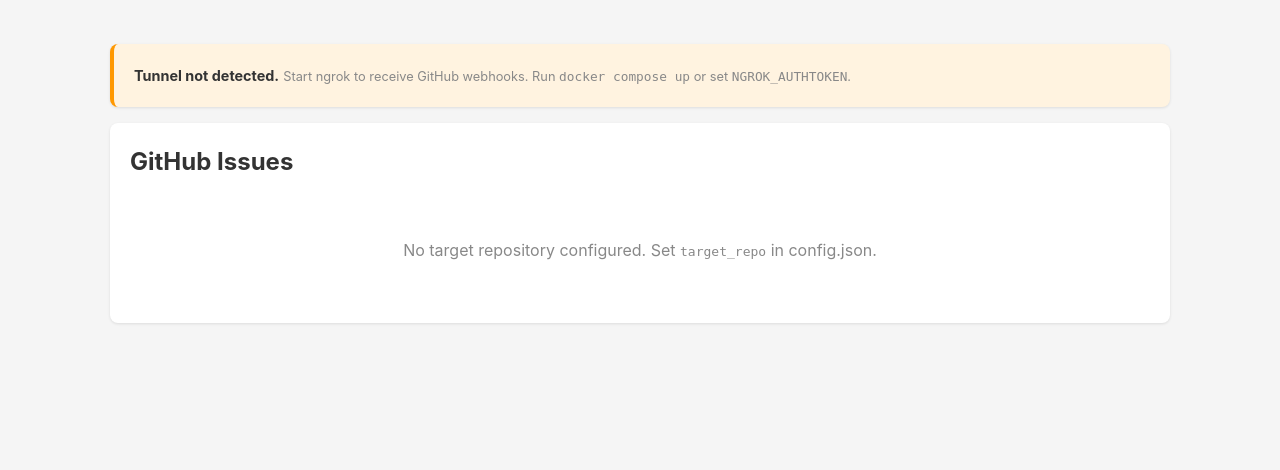
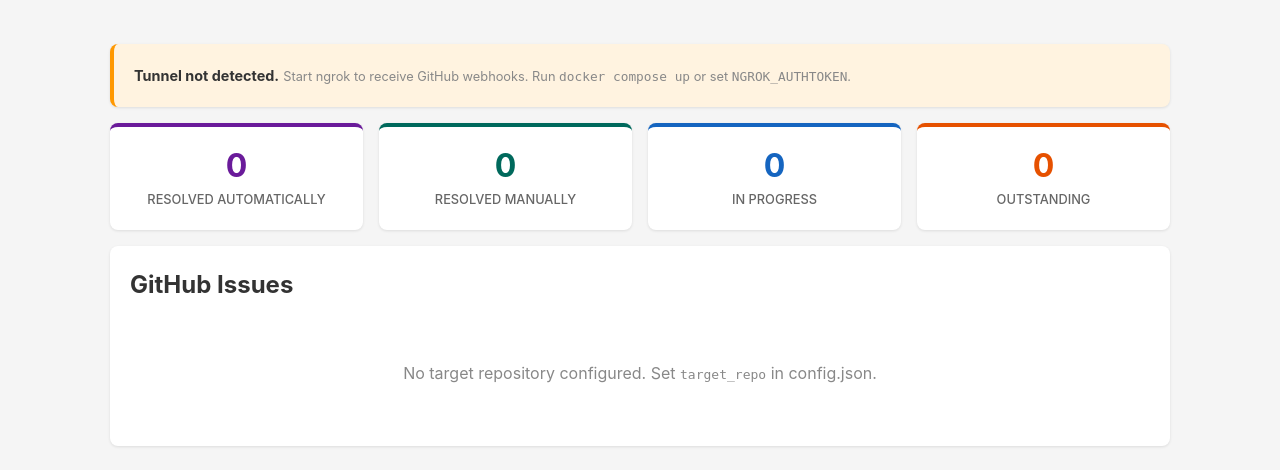
Before and after one commit to JorgiEagle/event-driven-devin, a FastAPI app: page / in a window 1280 px wide. Shown: the part 108-578 px from the top of the page. Run offline with FastAPI, Linux system fonts and the light colour scheme; data that the repository does not hold is empty; parts of the project's set-up code (start-up, migrations or seed data) failed here and were passed over.

Commit message:
Add metric cards to dashboard for issue tracking overview
Add four metric cards above the GitHub Issues table:
- Resolved Automatically: tasks merged via webhook trigger
- Resolved Manually: tasks merged via manual trigger
- In Progress: tasks in active statuses (ready/queued/resolving/ready_to_merge/attention_required)
- Outstanding: open issues without an active task

Closes #8

Co-Authored-By: bot_apk <apk@cognition.ai>

```diff
--- a/app/dashboard.py
+++ b/app/dashboard.py
@@ -43,6 +43,32 @@ async def dashboard(request: Request) -> HTMLResponse:
     # Also get tasks (for the task history section)
     tasks = store.list_all()
 
+    # Compute metric card counts
+    in_progress_statuses = {
+        TaskStatus.READY,
+        TaskStatus.QUEUED,
+        TaskStatus.RESOLVING,
+        TaskStatus.READY_TO_MERGE,
+        TaskStatus.ATTENTION_REQUIRED,
+    }
+    resolved_auto = sum(
+        1 for t in tasks
+        if t.status == TaskStatus.MERGED and t.trigger == "webhook"
+    )
+    resolved_manual = sum(
+        1 for t in tasks
+        if t.status == TaskStatus.MERGED and t.trigger == "manual"
+    )
+    in_progress = sum(1 for t in tasks if t.status in in_progress_statuses)
+    in_progress_issue_numbers = {
+        t.issue_number for t in tasks if t.status in in_progress_statuses
+    }
+    outstanding = sum(
+        1
+        for entry in issues_with_status
+        if entry["issue"].get("number") not in in_progress_issue_numbers
+    )
+
     # Discover tunnel URL for webhook configuration
     tunnel_url = await get_tunnel_url()
     webhook_url = get_webhook_url(tunnel_url)
@@ -55,6 +81,10 @@ async def dashboard(request: Request) -> HTMLResponse:
             "tasks": tasks,
             "target_repo": settings.target_repo,
             "webhook_url": webhook_url,
+            "resolved_auto": resolved_auto,
+            "resolved_manual": resolved_manual,
+            "in_progress": in_progress,
+            "outstanding": outstanding,
         },
     )
 
--- a/app/templates/base.html
+++ b/app/templates/base.html
@@ -104,6 +104,42 @@
             background: #1565c0;
         }
         .meta { font-size: 0.8rem; color: #888; }
+        .metrics-row {
+            display: flex;
+            gap: 16px;
+            margin-bottom: 16px;
+        }
+        .metric-card {
+            flex: 1;
+            background: #fff;
+            border-radius: 8px;
+            box-shadow: 0 1px 3px rgba(0,0,0,0.1);
+            padding: 20px;
+            text-align: center;
+            border-top: 4px solid #ccc;
+        }
+        .metric-card .metric-value {
+            display: block;
+            font-size: 2rem;
+            font-weight: 700;
+            line-height: 1.2;
+        }
+        .metric-card .metric-label {
+            display: block;
+            font-size: 0.8rem;
+            color: #666;
+            text-transform: uppercase;
+            font-weight: 500;
+            margin-top: 4px;
+        }
+        .metric-auto { border-top-color: #6a1b9a; }
+        .metric-auto .metric-value { color: #6a1b9a; }
+        .metric-manual { border-top-color: #00695c; }
+        .metric-manual .metric-value { color: #00695c; }
+        .metric-progress { border-top-color: #1565c0; }
+        .metric-progress .metric-value { color: #1565c0; }
+        .metric-outstanding { border-top-color: #e65100; }
+        .metric-outstanding .metric-value { color: #e65100; }
     </style>
 </head>
 <body>
--- a/app/templates/dashboard.html
+++ b/app/templates/dashboard.html
@@ -17,6 +17,25 @@
     </p>
 </div>
 {% endif %}
+
+<div class="metrics-row">
+    <div class="metric-card metric-auto">
+        <span class="metric-value">{{ resolved_auto }}</span>
+        <span class="metric-label">Resolved Automatically</span>
+    </div>
+    <div class="metric-card metric-manual">
+        <span class="metric-value">{{ resolved_manual }}</span>
+        <span class="metric-label">Resolved Manually</span>
+    </div>
+    <div class="metric-card metric-progress">
+        <span class="metric-value">{{ in_progress }}</span>
+        <span class="metric-label">In Progress</span>
+    </div>
+    <div class="metric-card metric-outstanding">
+        <span class="metric-value">{{ outstanding }}</span>
+        <span class="metric-label">Outstanding</span>
+    </div>
+</div>
 
 <div class="card">
     <h2 style="margin-bottom: 16px;">GitHub Issues <span class="meta">{{ target_repo }}</span></h2>
```
